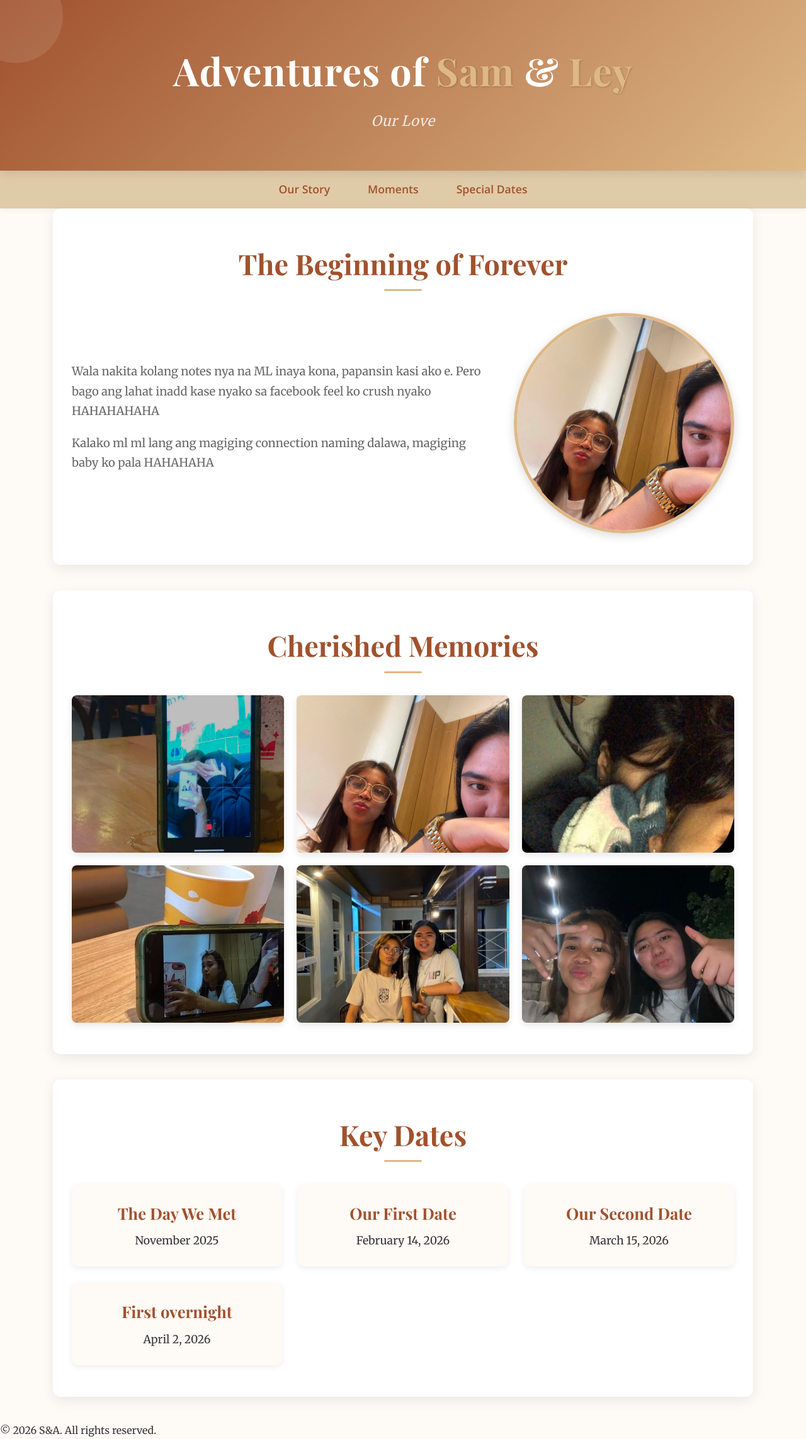
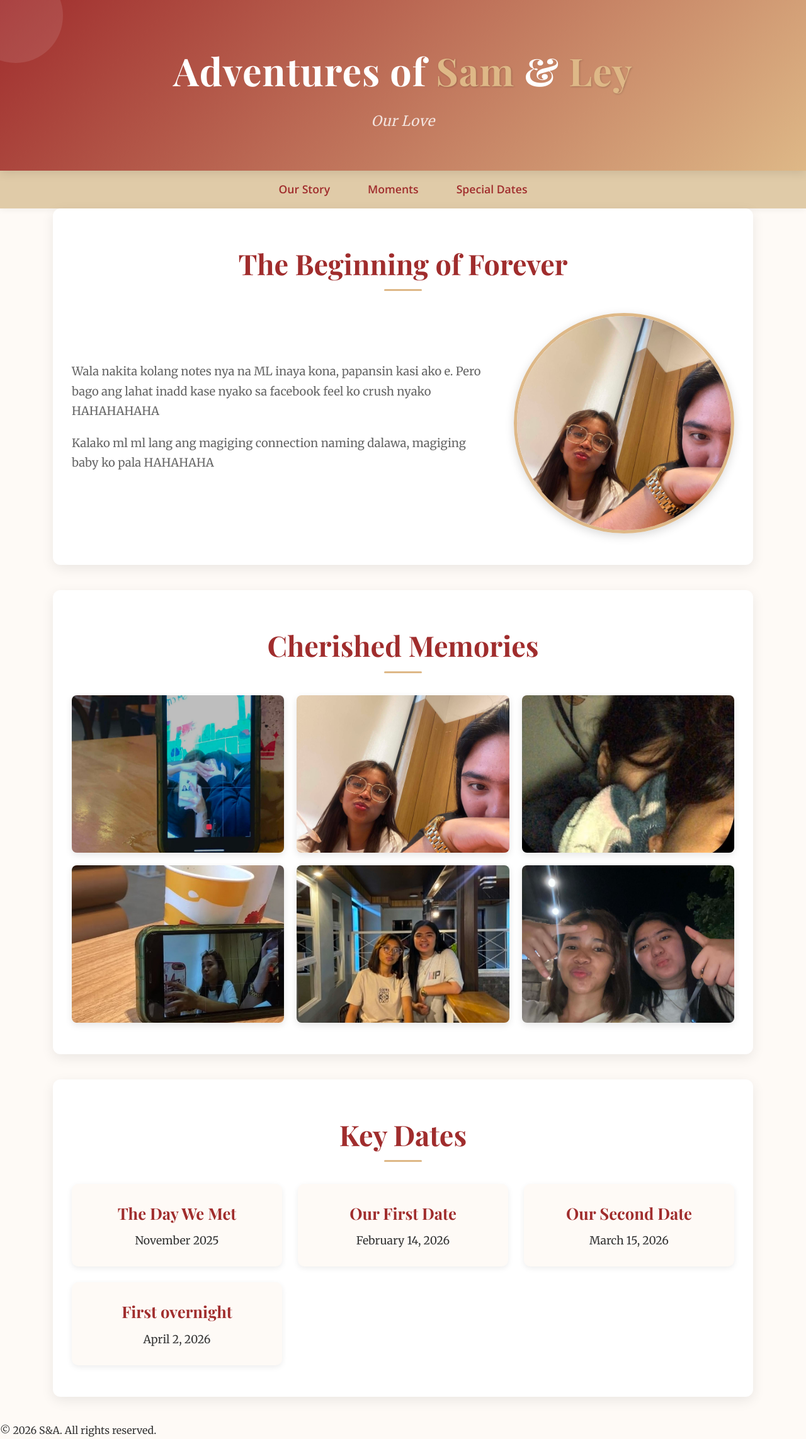
Before and after one commit to samchimi/for-my-bb, a PHP site: page / in a window 1280 px wide. Shown: the whole page at 63% size. Run offline with PHP 8.4, Linux system fonts and the light colour scheme.

Commit message:
Fix primary color variable in global styles

```diff
--- a/style.css
+++ b/style.css
@@ -3,7 +3,7 @@
 
 /* --- Global Styles & Variables --- */
 :root {
-    --primary-color: #a0522d; /* Sienna - warm, earthy, romantic */
+    --primary-color: #a02d2d; /* Sienna - warm, earthy, romantic */
     --secondary-color: #deb887; /* Burlywood - soft, golden */
     --accent-color: #8fbc8f; /* DarkSeaGreen - gentle, natural */
     --text-color: #333;
```
